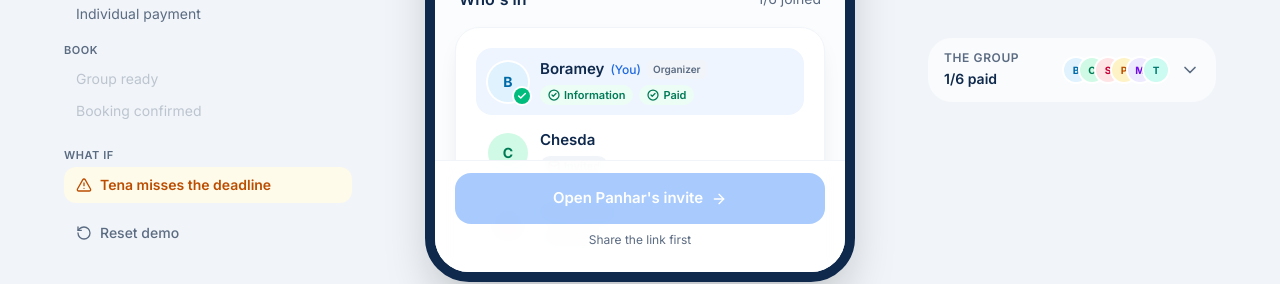
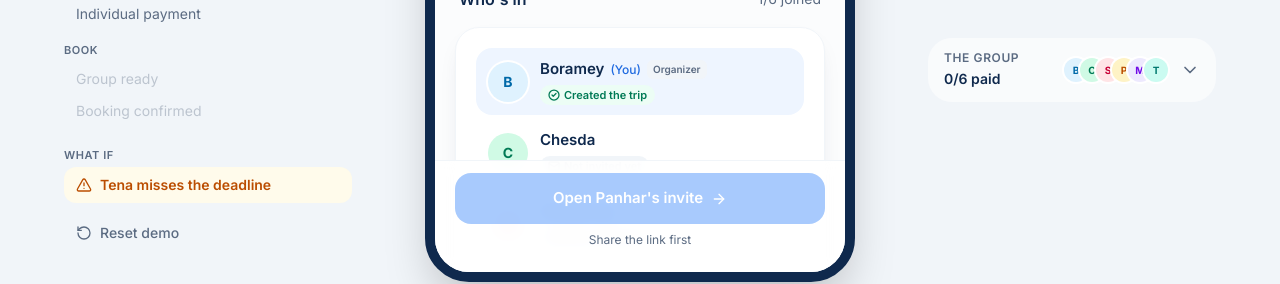
Before and after one commit to nangdypanhar/group-travel, a React (Vite) app: page / in a window 1280 px wide. Both pictures are taken after a click on the button "Invite friends". Shown: the part 502-786 px from the top of the page. Built offline with nearby package versions, Linux system fonts and the light colour scheme.

Commit message:
Improve UI and flow

```diff
--- a/src/components/MemberCard.jsx
+++ b/src/components/MemberCard.jsx
@@ -1,12 +1,14 @@
 import { ChevronRight } from 'lucide-react'
 import { usd } from '../lib/format'
-import { isMemberComplete } from '../state/demoState'
+import { isMemberComplete, isSpotSecured } from '../state/demoState'
 import Avatar from './Avatar'
 import StatusBadge from './StatusBadge'
 
 // `covering`: [{ name, amount }] this member is paying toward others' spots.
+// `dueIn` (e.g. "18h") flags an unpaid member before they're reminded.
+// `status` replaces the progress badges (e.g. the organizer on the invite screen).
 // `onClick` makes the card tappable (used for unpaid members on the dashboard).
-export default function MemberCard({ member, isMe, isOrganizer, covering = [], onClick }) {
+export default function MemberCard({ member, isMe, isOrganizer, covering = [], dueIn, status, onClick }) {
   const complete = isMemberComplete(member)
   const Tag = onClick ? 'button' : 'div'
   return (
@@ -25,7 +27,9 @@ export default function MemberCard({ member, isMe, isOrganizer, covering = [], o
           {isOrganizer && <span className="rounded-md bg-slate-100 px-1.5 py-0.5 text-[10px] font-semibold text-muted">Organizer</span>}
         </p>
         <div className="mt-1 flex flex-wrap gap-1.5">
-          {member.removed ? (
+          {status ? (
+            status
+          ) : member.removed ? (
             <StatusBadge tone="removed">Removed · missed deadline</StatusBadge>
           ) : member.joined ? (
             <>
@@ -39,7 +43,14 @@ export default function MemberCard({ member, isMe, isOrganizer, covering = [], o
                   {member.paid ? 'Paid' : 'Payment pending'}
                 </StatusBadge>
               )}
-              {member.reminded && !complete && <StatusBadge tone="reminded">Auto-reminded</StatusBadge>}
+              {dueIn && !member.reminded && !isSpotSecured(member) && (
+                <StatusBadge tone="due">{dueIn} left to pay</StatusBadge>
+              )}
+              {member.reminded && !complete && (
+                <StatusBadge key="reminded" tone="reminded">
+                  Auto-reminded
+                </StatusBadge>
+              )}
               {covering.map((c) => (
                 <StatusBadge key={c.name} tone="cover">
                   Covering {c.name} · {usd(c.amount)}
@@ -47,7 +58,7 @@ export default function MemberCard({ member, isMe, isOrganizer, covering = [], o
               ))}
             </>
           ) : (
-            <StatusBadge tone="invited">Invited</StatusBadge>
+            <StatusBadge tone="invited">{member.invited ? 'Invited' : 'Not invited yet'}</StatusBadge>
           )}
         </div>
       </div>
--- a/src/components/RolePanel.jsx
+++ b/src/components/RolePanel.jsx
@@ -7,9 +7,11 @@ import Avatar, { AvatarStack } from './Avatar'
 
 const roleOf = (id) => (id === ORGANIZER_ID ? 'Organizer' : 'Member')
 
-function statusOf(m) {
+// Before the dashboard (`caughtUp`), nobody is expected to have paid yet.
+function statusOf(m, caughtUp) {
   if (m.removed) return { label: 'Removed', className: 'text-rose-500' }
-  if (!m.joined) return { label: 'Invited', className: 'text-muted' }
+  if (!m.joined) return { label: m.invited ? 'Invited' : 'Not invited', className: 'text-muted' }
+  if (m.id === ORGANIZER_ID && !caughtUp) return { label: 'Created trip', className: 'text-emerald-600' }
   if (m.coveredBy) return { label: 'Covered', className: 'text-brand-600' }
   if (isSpotSecured(m)) return { label: 'Paid', className: 'text-emerald-600' }
   return { label: 'Not paid', className: 'text-amber-600' }
@@ -63,15 +65,15 @@ export default function RolePanel() {
         {/* Accordion body: animates height via grid rows. */}
         <div className={`grid transition-all duration-300 ${groupOpen ? 'grid-rows-[1fr] opacity-100' : 'grid-rows-[0fr] opacity-0'}`}>
           <div className="overflow-hidden">
-            <div className="space-y-1 px-1 pb-2">
+            <div className="space-y-1 px-2 pb-2 pt-1">
               {state.members.map((m) => {
-                const status = statusOf(m)
+                const status = statusOf(m, state.caughtUp)
                 const onScreen = m.id === viewer.id
                 return (
                   <div
                     key={m.id}
                     className={`flex items-center gap-3 rounded-2xl px-3 py-2 transition ${
-                      onScreen ? 'bg-brand-50 ring-2 ring-brand-500' : ''
+                      onScreen ? 'bg-brand-50 ring-2 ring-inset ring-brand-500' : ''
                     } ${m.removed ? 'opacity-50' : ''}`}
                   >
                     <Avatar member={m} size="sm" />
--- a/src/components/StatusBadge.jsx
+++ b/src/components/StatusBadge.jsx
@@ -1,10 +1,11 @@
-import { BellRing, CheckCircle2, Clock, HandCoins, Mail, UserMinus } from 'lucide-react'
+import { AlarmClock, BellRing, CheckCircle2, Clock, HandCoins, Mail, UserMinus } from 'lucide-react'
 
 const TONES = {
   done: { className: 'bg-emerald-50 text-emerald-700', Icon: CheckCircle2 },
   pending: { className: 'bg-amber-50 text-amber-700', Icon: Clock },
   invited: { className: 'bg-slate-100 text-muted', Icon: Mail },
   removed: { className: 'bg-rose-50 text-rose-600', Icon: UserMinus },
+  due: { className: 'bg-rose-50 text-rose-600', Icon: AlarmClock },
   reminded: { className: 'bg-slate-100 text-muted', Icon: BellRing },
   cover: { className: 'bg-brand-50 text-brand-700', Icon: HandCoins },
 }
--- a/src/data/mockData.js
+++ b/src/data/mockData.js
@@ -92,31 +92,38 @@ export const LATE_PAYER_ID = idOfRole('late')
 // Friends who join from the invite link (everyone but the organizer and "me").
 export const JOIN_ORDER = PEOPLE.map((p) => toId(p.name)).filter((id) => id !== ORGANIZER_ID && id !== MEMBER_ID)
 
-// Starting state: everyone except "me" and the late payer has already paid.
+// Starting state: only the organizer is in, and nobody has added info or paid yet.
+// Friends join from the invite link, then do their own part while time passes.
+export const MEMBERS = PEOPLE.map((p, i) => ({
+  id: toId(p.name),
+  name: p.name,
+  color: AVATAR_COLORS[i % AVATAR_COLORS.length],
+  joined: toId(p.name) === ORGANIZER_ID,
+  invited: false,
+  info: false,
+  paid: false,
+  vote: null,
+  budgetMax: null,
+}))
+
+// Where everyone else stands by the time "me" opens the group dashboard:
+// everyone except "me" and the late payer has added info and paid.
 // With 6 people that's 4/6 paid, and "me" paying makes it 5/6.
 // Stay votes are split so the first option leads by one before "me" votes.
 const voters = JOIN_ORDER
-export const MEMBERS = PEOPLE.map((p, i) => {
-  const id = toId(p.name)
-  const isMe = id === MEMBER_ID
-  const isLate = id === LATE_PAYER_ID
-  const vote = id === ORGANIZER_ID || voters.indexOf(id) < Math.ceil(voters.length / 2) ? 'villa' : 'hotel'
-  return {
-    id,
-    name: p.name,
-    color: AVATAR_COLORS[i % AVATAR_COLORS.length],
-    joined: id === ORGANIZER_ID,
-    info: !isMe && !isLate,
-    paid: !isMe && !isLate,
-    vote: isMe ? null : vote,
-    budgetMax: isMe ? null : (p.budget ?? 450),
-  }
-})
+export const MEMBER_PROGRESS = Object.fromEntries(
+  PEOPLE.filter((p) => toId(p.name) !== MEMBER_ID).map((p) => {
+    const id = toId(p.name)
+    const done = id !== LATE_PAYER_ID
+    const vote = id === ORGANIZER_ID || voters.indexOf(id) < Math.ceil(voters.length / 2) ? 'villa' : 'hotel'
+    return [id, { joined: true, info: done, paid: done, vote, budgetMax: p.budget ?? 450 }]
+  }),
+)
 
 // Scripted replies from the other paid members in the keep-or-remove vote,
 // keyed by how "me" votes, so the presenter can show either outcome.
 // Keep → all keep except one. Remove → only the organizer keeps.
-const paidOthers = MEMBERS.filter((m) => m.paid).map((m) => m.id)
+const paidOthers = Object.keys(MEMBER_PROGRESS).filter((id) => MEMBER_PROGRESS[id].paid)
 export const KEEP_VOTE_SCRIPT = {
   keep: Object.fromEntries(paidOthers.map((id, i) => [id, i === paidOthers.length - 1 ? 'remove' : 'keep'])),
   remove: Object.fromEntries(paidOthers.map((id) => [id, id === ORGANIZER_ID ? 'keep' : 'remove'])),
--- a/src/screens/Dashboard.jsx
+++ b/src/screens/Dashboard.jsx
@@ -7,7 +7,7 @@ import { Button, Caption, Card, ProgressBar, Screen } from '../components/ui'
 import { ORGANIZER_ID, STAY_OPTIONS, TRIP } from '../data/mockData'
 import { usd } from '../lib/format'
 import { useNow } from '../lib/useNow'
-import { isSpotSecured } from '../state/demoState'
+import { HOUR, isSpotSecured } from '../state/demoState'
 import { useDemo } from '../state/useDemo'
 
 export default function Dashboard() {
@@ -36,6 +36,7 @@ export default function Dashboard() {
     go('keepVote')
   }
 
+  const dueIn = now < state.deadline ? `${Math.ceil((state.deadline - now) / HOUR)}h` : null
   const pendingNames = summary.pending.filter((m) => m.id !== me.id).map((m) => m.name)
   const leader = STAY_OPTIONS.find((o) => o.id === summary.stay.id)
   const leaderVotes = summary.voteCounts[leader.id]
@@ -201,6 +202,7 @@ export default function Dashboard() {
               isMe={m.id === me.id}
               isOrganizer={m.id === ORGANIZER_ID}
               covering={summary.covering[m.id]}
+              dueIn={m.id === me.id ? null : dueIn}
               onClick={canInspect(m) ? () => inspect(m) : undefined}
             />
           ))}
--- a/src/screens/Invite.jsx
+++ b/src/screens/Invite.jsx
@@ -1,30 +1,22 @@
 import { ArrowRight, Copy, PartyPopper, Send } from 'lucide-react'
-import { useEffect, useState } from 'react'
+import { useState } from 'react'
 import MemberCard from '../components/MemberCard'
 import ShareModal from '../components/ShareModal'
+import StatusBadge from '../components/StatusBadge'
 import { CHANNELS } from '../components/shareChannels'
 import { Button, Caption, Card, Screen, ScreenTitle } from '../components/ui'
-import { JOIN_ORDER, MEMBER_ID, ORGANIZER_ID } from '../data/mockData'
+import { MEMBER_ID, ORGANIZER_ID } from '../data/mockData'
 import { groupLink } from '../lib/format'
 import { useDemo } from '../state/useDemo'
 
 export default function Invite() {
   const { state, summary, dispatch, go, toast } = useDemo()
   const [channel, setChannel] = useState(null)
-  const [shared, setShared] = useState(() => state.members.some((m) => JOIN_ORDER.includes(m.id) && m.joined))
-
-  // After sharing, friends trickle in one by one.
-  useEffect(() => {
-    if (!shared) return
-    const timers = JOIN_ORDER.map((id, i) =>
-      setTimeout(() => dispatch({ type: 'JOIN', id }), 700 + i * 650),
-    )
-    return () => timers.forEach(clearTimeout)
-  }, [shared, dispatch])
+  const shared = state.members.some((m) => m.invited)
 
   const send = (name) => {
     setChannel(null)
-    setShared(true)
+    dispatch({ type: 'INVITE_ALL' })
     toast(`Invite sent to ${name}`)
   }
 
@@ -35,7 +27,6 @@ export default function Invite() {
 
   const link = groupLink(state.group.name)
   const me = state.members.find((m) => m.id === MEMBER_ID)
-  const friendsIn = state.members.filter((m) => JOIN_ORDER.includes(m.id) && m.joined).length
 
   return (
     <Screen
@@ -85,10 +76,16 @@ export default function Invite() {
       </div>
       <Card className="space-y-1 p-2">
         {state.members.map((m) => (
-          <MemberCard key={`${m.id}-${m.joined}`} member={m} isOrganizer={m.id === ORGANIZER_ID} isMe={m.id === ORGANIZER_ID} />
+          <MemberCard
+            key={`${m.id}-${m.invited}`}
+            member={m}
+            isOrganizer={m.id === ORGANIZER_ID}
+            isMe={m.id === ORGANIZER_ID}
+            status={m.id === ORGANIZER_ID && <StatusBadge tone="done">Created the trip</StatusBadge>}
+          />
         ))}
       </Card>
-      {shared && friendsIn === JOIN_ORDER.length && (
+      {shared && (
         <p className="flex animate-fade-up items-center justify-center gap-1.5 text-sm text-muted">
           <Send className="h-3.5 w-3.5" />
           {me.name} just opened the link…
--- a/src/screens/Join.jsx
+++ b/src/screens/Join.jsx
@@ -10,7 +10,7 @@ import { useDemo } from '../state/useDemo'
 export default function Join() {
   const { state, summary, dispatch, go, toast } = useDemo()
   const { organizer } = summary
-  const friends = state.members.filter((m) => m.joined && m.id !== MEMBER_ID)
+  const friends = state.members.filter((m) => m.id !== MEMBER_ID)
 
   const join = () => {
     dispatch({ type: 'JOIN', id: MEMBER_ID })
@@ -32,7 +32,7 @@ export default function Join() {
         <h1 className="mt-1 text-[26px] font-bold tracking-tight">{state.group.name}</h1>
         <div className="mt-3 flex items-center gap-2">
           <AvatarStack members={friends} />
-          <span className="text-xs font-medium text-muted">{friends.length} friends already in</span>
+          <span className="text-xs font-medium text-muted">{friends.length} friends invited</span>
         </div>
       </div>
 
--- a/src/state/demoState.js
+++ b/src/state/demoState.js
@@ -5,6 +5,7 @@ import {
   MEMBER_INFO_PREFILL,
   GROUP_DEFAULTS,
   MEMBER_ID,
+  MEMBER_PROGRESS,
   MEMBERS,
   ORGANIZER_ID,
   STAY_OPTIONS,
@@ -36,6 +37,18 @@ export const SCREENS = [
 
 export const deadlineFromHours = (hours) => Date.now() + (hours - TIME_SKIP_HOURS) * HOUR
 
+// Time-skip: once "me" reaches the dashboard, the rest of the group has had
+// hours to join, add their info, vote and pay. Applied once per run.
+const DASHBOARD_INDEX = SCREENS.findIndex((s) => s.id === 'dashboard')
+function catchUp(state) {
+  if (state.caughtUp) return state
+  return {
+    ...state,
+    caughtUp: true,
+    members: state.members.map((m) => ({ ...m, invited: true, ...MEMBER_PROGRESS[m.id] })),
+  }
+}
+
 export function createInitialState(runId = 0) {
   return {
     screen: 'itinerary',
@@ -44,6 +57,8 @@ export function createInitialState(runId = 0) {
     group: { ...GROUP_DEFAULTS },
     deadline: deadlineFromHours(GROUP_DEFAULTS.deadlineHours),
     members: MEMBERS.map((m) => ({ ...m })),
+    // True once the group's progress has been filled in (see catchUp).
+    caughtUp: false,
     booked: false,
     // Keep-or-remove vote for a member who missed the payment deadline:
     // { targetId, votes: { [voterId]: 'keep' | 'remove' }, status: 'open' | 'awaiting-organizer' | 'kept' | 'removed' }
@@ -61,8 +76,10 @@ const updateMember = (state, id, changes) => ({
 
 export function demoReducer(state, action) {
   switch (action.type) {
-    case 'GO':
-      return { ...state, screen: action.screen }
+    case 'GO': {
+      const next = { ...state, screen: action.screen }
+      return SCREENS.findIndex((s) => s.id === action.screen) >= DASHBOARD_INDEX ? catchUp(next) : next
+    }
     case 'SET_DEADLINE':
       return { ...state, deadline: action.deadline }
     case 'REMOVE_MEMBER':
@@ -85,6 +102,8 @@ export function demoReducer(state, action) {
       return updateMember(state, action.id, { coveredBy: action.contributions })
     case 'CREATE_GROUP':
       return { ...state, group: { ...state.group, ...action.group }, deadline: action.deadline }
+    case 'INVITE_ALL':
+      return { ...state, members: state.members.map((m) => ({ ...m, invited: true })) }
     case 'JOIN':
       return updateMember(state, action.id, { joined: true })
     case 'SUBMIT_INFO':
@@ -124,8 +143,8 @@ export function demoReducer(state, action) {
     // except the late payer, who was auto-reminded but never paid.
     // Lands on the dashboard with their sheet open.
     case 'JUMP_TO_UNPAID': {
-      const members = state.members.map((m) => {
-        const base = { ...m, joined: true, removed: false, coveredBy: undefined, vote: m.vote ?? DEFAULT_STAY_ID }
+      const members = catchUp(state).members.map((m) => {
+        const base = { ...m, invited: true, joined: true, removed: false, coveredBy: undefined, vote: m.vote ?? DEFAULT_STAY_ID }
         if (m.id === MEMBER_ID)
           return { ...base, info: true, infoData: MEMBER_INFO_PREFILL, budget: m.budget ?? BUDGET_RANGES[1].id, budgetMax: m.budgetMax ?? BUDGET_RANGES[1].max, paid: true }
         if (m.id === LATE_PAYER_ID)
@@ -134,6 +153,7 @@ export function demoReducer(state, action) {
       })
       return {
         ...state,
+        caughtUp: true,
         members,
         keepVote: null,
         booked: false,
```
Also changed, not shown: src/state/useAutoReminders.js (+6 -3 lines).
